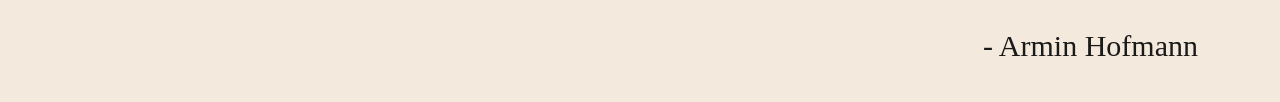
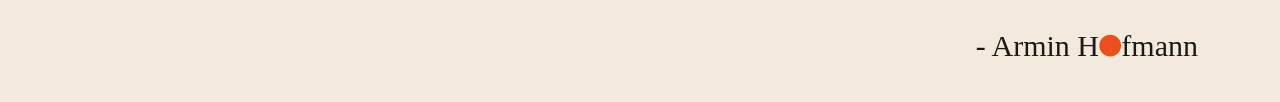
Before and after one commit to natgraphicdesign/natgraphicdesign.github.io, a plain HTML site: page index.html in a window 1280 px wide. Shown: the part 1698-1800 px from the top of the page. Drawn offline with nearby package versions, Linux system fonts and the light colour scheme; a web font is replaced by a local one.

Commit message:
Update index.html

```diff
--- a/index.html
+++ b/index.html
@@ -286,7 +286,7 @@
                             each partaking of the
                             <span class="small"><i class="fas fa-circle anaranjado"></i></span>ther"</h4>
                         <br>
-                        <h5>- Armin Hofmann</h5>
+                        <h5>- Armin H<span class="small"><i class="fas fa-circle anaranjado"></i></span>fmann</h5>
                     </div>
                 </div>
             </div>
```
